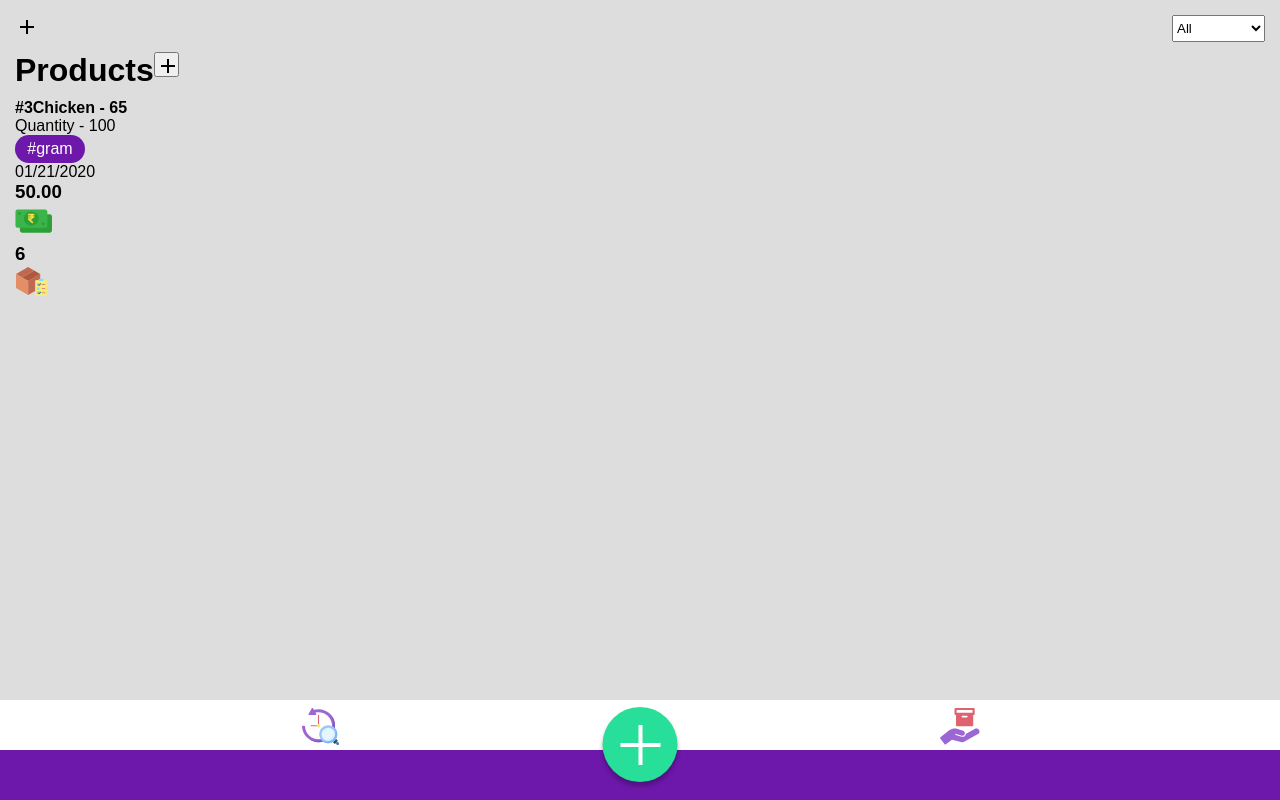
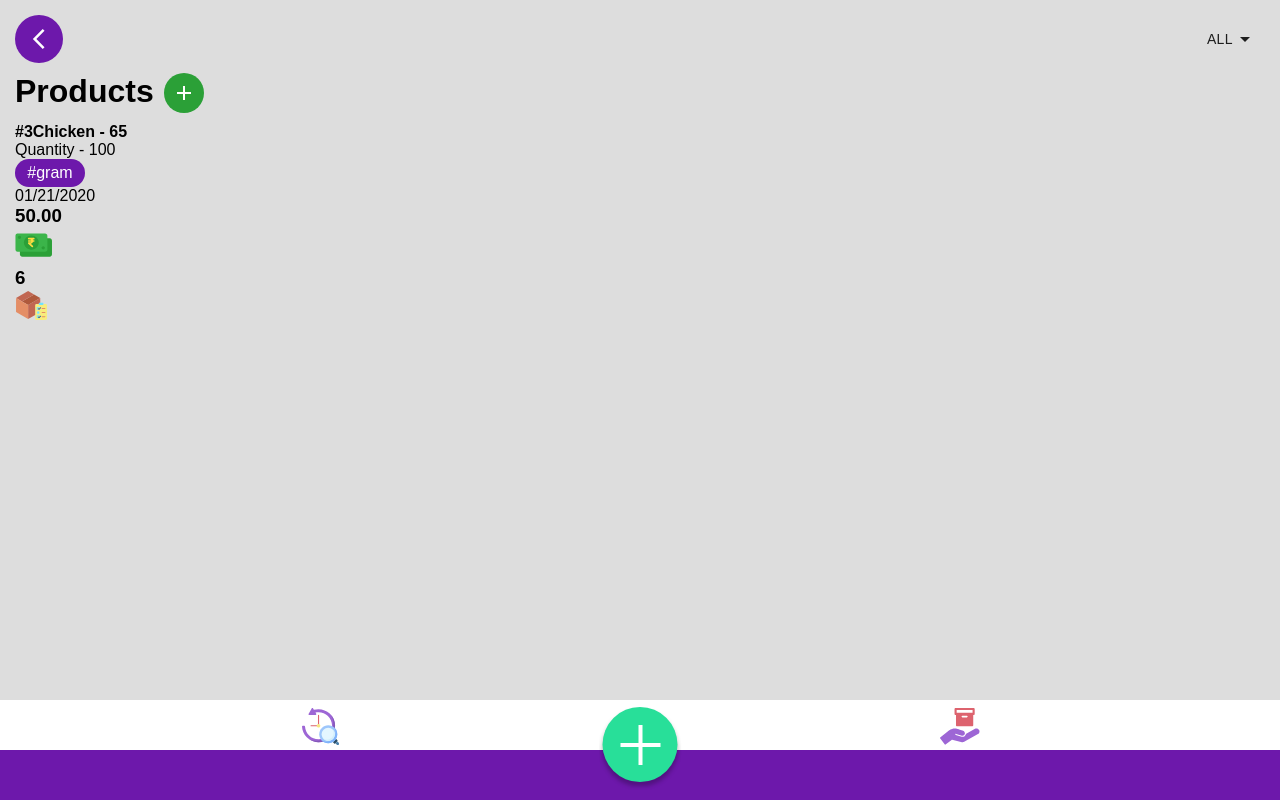
Before and after one commit to MohamedJakkariya/sell-app, a Next.js app: page /history in a window 1280 px wide. Built offline with nearby package versions, Linux system fonts and the light colour scheme.

Commit message:
added material ui ssg config and some more components

```diff
--- a/package.json
+++ b/package.json
@@ -3,7 +3,7 @@
   "version": "0.1.0",
   "private": true,
   "scripts": {
-    "dev": "next dev",
+    "dev": "next",
     "build": "next build",
     "start": "next start"
   },
--- /dev/null
+++ b/src/pages/_document.tsx
@@ -0,0 +1,73 @@
+/** @format */
+
+import React from 'react';
+import Document, { Html, Head, Main, NextScript } from 'next/document';
+import { ServerStyleSheets } from '@material-ui/core/styles';
+import theme from '../theme';
+
+export default class MyDocument extends Document {
+	render() {
+		return (
+			<Html lang='en'>
+				<Head>
+					{/* PWA primary color */}
+					<meta name='theme-color' content={theme.palette.primary.main} />
+					<link
+						rel='stylesheet'
+						href='https://fonts.googleapis.com/css?family=Roboto:300,400,500,700&display=swap'
+					/>
+				</Head>
+				<body>
+					<Main />
+					<NextScript />
+				</body>
+			</Html>
+		);
+	}
+}
+
+// `getInitialProps` belongs to `_document` (instead of `_app`),
+// it's compatible with server-side generation (SSG).
+MyDocument.getInitialProps = async (ctx) => {
+	// Resolution order
+	//
+	// On the server:
+	// 1. app.getInitialProps
+	// 2. page.getInitialProps
+	// 3. document.getInitialProps
+	// 4. app.render
+	// 5. page.render
+	// 6. document.render
+	//
+	// On the server with error:
+	// 1. document.getInitialProps
+	// 2. app.render
+	// 3. page.render
+	// 4. document.render
+	//
+	// On the client
+	// 1. app.getInitialProps
+	// 2. page.getInitialProps
+	// 3. app.render
+	// 4. page.render
+
+	// Render app and page and get the context of the page with collected side effects.
+	const sheets = new ServerStyleSheets();
+	const originalRenderPage = ctx.renderPage;
+
+	ctx.renderPage = () =>
+		originalRenderPage({
+			enhanceApp: (App) => (props) => sheets.collect(<App {...props} />),
+		});
+
+	const initialProps = await Document.getInitialProps(ctx);
+
+	return {
+		...initialProps,
+		// Styles fragment is rendered after the app and page rendering finish.
+		styles: [
+			...React.Children.toArray(initialProps.styles),
+			sheets.getStyleElement(),
+		],
+	};
+};
--- a/src/pages/history.tsx
+++ /dev/null
@@ -1,63 +0,0 @@
-/** @format */
-
-import styled from 'styled-components';
-import ProductList from '../components/ProdcutList';
-import AddOutlinedIcon from '@material-ui/icons/AddOutlined';
-
-export default function history() {
-	return (
-		<History>
-			<Header>
-				<BackButton>
-					<AddOutlinedIcon />
-				</BackButton>
-
-				<select>
-					<option value='all'>All</option>
-					<option value='asc'>Ascending</option>
-					<option value='desc'>Descending</option>
-				</select>
-			</Header>
-
-			<SubHeader>
-				<h1>Products</h1>
-				<button>
-					<AddOutlinedIcon />
-				</button>
-			</SubHeader>
-
-			<ProductLists>
-				<ProductList />
-			</ProductLists>
-		</History>
-	);
-}
-
-const History = styled.div`
-	min-height: 100%;
-	min-width: 100%;
-	padding: 15px;
-`;
-
-const Header = styled.div`
-	display: flex;
-	justify-content: space-between;
-`;
-
-const BackButton = styled.button`
-	background: none;
-	outline: none;
-	border: none;
-`;
-
-const SubHeader = styled.div`
-	padding: 10px 0;
-	display: flex;
-
-	button {
-		width: 25px;
-		height: 25px;
-	}
-`;
-
-const ProductLists = styled.div``;
--- /dev/null
+++ b/src/pages/history/index.tsx
@@ -0,0 +1,171 @@
+/** @format */
+
+import React from 'react';
+import styled from 'styled-components';
+import ProductList from '../../components/ProductList';
+import AddOutlinedIcon from '@material-ui/icons/AddOutlined';
+import ArrowBackIosOutlinedIcon from '@material-ui/icons/ArrowBackIosOutlined';
+import IconButton from '@material-ui/core/IconButton';
+import ArrowDropDownIcon from '@material-ui/icons/ArrowDropDown';
+import {
+	Button,
+	Dialog,
+	DialogActions,
+	DialogContent,
+	DialogTitle,
+	FormControl,
+	Input,
+	InputLabel,
+	makeStyles,
+	MenuItem,
+	Select,
+} from '@material-ui/core';
+import theme from '../../theme';
+import Link from 'next/link';
+
+const useStyles = makeStyles({
+	extendedButton: {
+		background: theme.palette.primary.main,
+		color: '#fff',
+
+		'&:hover': {
+			background: theme.palette.primary.main,
+		},
+		'&:focus': {
+			background: theme.palette.primary.main,
+		},
+		'&:active': {
+			background: theme.palette.primary.main,
+		},
+	},
+	extendedIconButton: {
+		background: theme.palette.secondary.main,
+		color: '#fff',
+		padding: '8px',
+		marginLeft: '10px',
+
+		'&:hover': {
+			background: theme.palette.secondary.main,
+		},
+		'&:focus': {
+			background: theme.palette.secondary.main,
+		},
+		'&:active': {
+			background: theme.palette.secondary.main,
+		},
+	},
+	container: {
+		display: 'flex',
+		flexWrap: 'wrap',
+	},
+	formControl: {
+		// margin: theme.spacing(1),
+		minWidth: 120,
+	},
+});
+
+export default function history() {
+	const classes = useStyles();
+
+	const [open, setOpen] = React.useState(false);
+	const [option, setOption] = React.useState<number | string>('');
+
+	const handleChange = (event: React.ChangeEvent<{ value: unknown }>) => {
+		setOption(Number(event.target.value) || '');
+	};
+
+	const handleClickOpen = () => {
+		setOpen(true);
+	};
+
+	const handleClose = () => {
+		setOpen(false);
+	};
+
+	return (
+		<History>
+			<Header>
+				<IconButton className={classes.extendedButton}>
+					<ArrowBackIosOutlinedIcon />
+				</IconButton>
+
+				<Button onClick={handleClickOpen}>
+					All
+					<ArrowDropDownIcon />
+				</Button>
+
+				<Dialog
+					disableBackdropClick
+					disableEscapeKeyDown
+					open={open}
+					onClose={handleClose}>
+					<DialogTitle>Select options</DialogTitle>
+					<DialogContent>
+						<form className={classes.container}>
+							<FormControl className={classes.formControl}>
+								<InputLabel id='demo-dialog-select-label'>Choose</InputLabel>
+								<Select
+									labelId='demo-dialog-select-label'
+									id='demo-dialog-select'
+									value={option}
+									onChange={handleChange}
+									input={<Input />}>
+									<MenuItem value='ALL'>
+										<em>All</em>
+									</MenuItem>
+									<MenuItem value={0}>Price - Low</MenuItem>
+									<MenuItem value={1}>Ascending</MenuItem>
+									<MenuItem value={2}>Descending</MenuItem>
+								</Select>
+							</FormControl>
+						</form>
+					</DialogContent>
+					<DialogActions>
+						<Button onClick={handleClose} color='primary'>
+							Cancel
+						</Button>
+						<Button onClick={handleClose} color='primary'>
+							Ok
+						</Button>
+					</DialogActions>
+				</Dialog>
+			</Header>
+
+			<SubHeader>
+				<h1>Products</h1>
+				<IconButton className={classes.extendedIconButton}>
+					<AddOutlinedIcon />
+				</IconButton>
+			</SubHeader>
+
+			<ProductLists>
+				<ProductList />
+			</ProductLists>
+		</History>
+	);
+}
+
+const History = styled.div`
+	min-height: 100%;
+	min-width: 100%;
+	padding: 15px;
+`;
+
+const Header = styled.div`
+	display: flex;
+	justify-content: space-between;
+`;
+
+const SubHeader = styled.div`
+	padding: 10px 0;
+	display: flex;
+
+	button {
+		background: '#2ba037';
+		border: none;
+		outline: none;
+		border-radius: 50%;
+	}
+`;
+
+const ProductLists = styled.div``;
--- /dev/null
+++ b/src/theme.ts
@@ -0,0 +1,24 @@
+/** @format */
+
+import { createMuiTheme } from '@material-ui/core/styles';
+import { red } from '@material-ui/core/colors';
+
+// Create a theme instance.
+const theme = createMuiTheme({
+	palette: {
+		primary: {
+			main: '#6d18ab',
+		},
+		secondary: {
+			main: '#2ba037',
+		},
+		error: {
+			main: red.A400,
+		},
+		background: {
+			default: '#dddddd',
+		},
+	},
+});
+
+export default theme;
```
Also changed, not shown: src/components/ProductList.tsx (renamed from src/components/ProdcutList.tsx), src/pages/history/styles.module.css (added).
